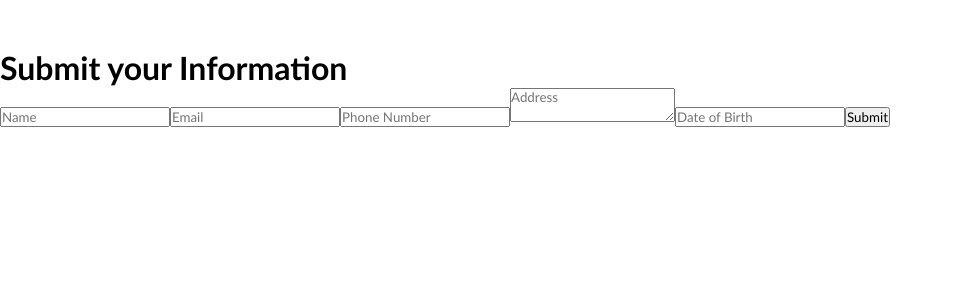
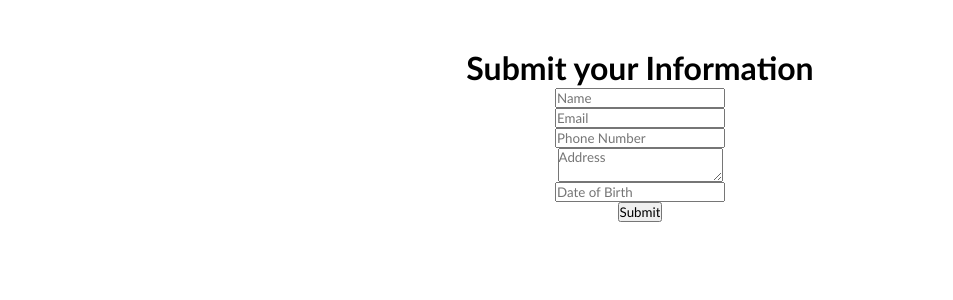
Before and after one commit to katieloesch/react-submission-form, a React (Create React App) app: page / in a window 1280 px wide. Shown: the top 300 px of the page, without its empty margins (0-953 px from the left). Built offline with nearby package versions, Linux system fonts and the light colour scheme; the HTML template or start-up script is replaced by a standard one; a web font is replaced by a local one.

Commit message:
connect form to firebase

```diff
--- a/package.json
+++ b/package.json
@@ -3,11 +3,14 @@
   "version": "0.1.0",
   "private": true,
   "dependencies": {
+    "@firebase/firestore": "^4.1.0",
     "@testing-library/jest-dom": "^5.17.0",
     "@testing-library/react": "^13.4.0",
     "@testing-library/user-event": "^13.5.0",
+    "firebase": "^10.1.0",
     "react": "^18.2.0",
     "react-dom": "^18.2.0",
+    "react-icons": "^4.10.1",
     "react-scripts": "5.0.1",
     "web-vitals": "^2.1.4"
   },
--- a/src/App.module.css
+++ b/src/App.module.css
@@ -2,6 +2,8 @@
     margin-top: 3rem;
     display: flex;
     flex-direction: column;
+    align-items: center;
+    justify-content: center;
     width: 100%;
     min-height: 100%;
 }
--- /dev/null
+++ b/src/api_config/firebase.js
@@ -0,0 +1,20 @@
+
+
+
+
+import firebase from 'firebase/compat/app';
+import 'firebase/compat/auth';
+import 'firebase/compat/firestore';
+
+
+// Initialize Firebase
+const app = firebase.initializeApp({
+    apiKey: "AIzaSyDb63HOWnBg33z3ZhlnGcyxGdVTD1xTT2o",
+    authDomain: "react-submission-form.firebaseapp.com",
+    projectId: "react-submission-form",
+    storageBucket: "react-submission-form.appspot.com",
+    messagingSenderId: "298543221305",
+    appId: "1:298543221305:web:774158b8e14f6f7d7b9be8"
+});
+
+export const db = firebase.firestore();
--- a/src/components/Form/Form.js
+++ b/src/components/Form/Form.js
@@ -1,28 +1,50 @@
 import React, { useState } from 'react'
+import { db } from './../../api_config/firebase'
 import styles from './Form.module.css';
 
 
 const Form = () => {
-    const [formData, setFormData] = useState({
+
+    const templateObj = {
         name: "",
         email: "",
         phone: "",
         address: "",
         dob: ""
-    })
+    }
+
+    const [formData, setFormData] = useState(templateObj)
+
+    const [showMessage, setShowMessage] = useState(false)
+    const [error, setError] = useState('')
 
     const handleFormChange = (e) => {
         setFormData({ ...formData, [e.target.name]: e.target.value })
     }
 
+    const handleFormSubmit = async (e) => {
+        e.preventDefault();
+
+        console.log(formData);
+
+        db.collection('contacts').add(formData)
+        .then(() => (setShowMessage(true)))
+        .catch((err) => (setError(err.message)))
+
+        setFormData(templateObj)
+    }
+
+
   return (
-    <form>
+    <form className={styles.Form} onSubmit={handleFormSubmit}>
         <input type='text' name='name' placeholder='Name' value={formData.name} onChange={handleFormChange} autoComplete="off"></input>
         <input type='email' name='email' placeholder='Email' value={formData.email} onChange={handleFormChange} autoComplete="off"></input>
         <input type='text' name='phone' placeholder='Phone Number' value={formData.phone} onChange={handleFormChange} autoComplete="off"></input>
         <textarea name='address' placeholder='Address' value={formData.address} onChange={handleFormChange} autoComplete="off"></textarea>
         <input type='text' name='dob' placeholder='Date of Birth' value={formData.dob} onChange={handleFormChange} autoComplete="off"></input>
         <input type='submit' value='Submit'></input>
+        {showMessage && <div>SUCCESS</div>}
+        {error && <div>{error}</div>}
 
     </form>
   )
--- a/src/components/Form/Form.module.css
+++ b/src/components/Form/Form.module.css
@@ -0,0 +1,6 @@
+.Form {
+    display: flex;
+    flex-direction: column;
+    align-items: center;
+    justify-content: center;
+}
```
Also changed, not shown: 2 other files (tests, documents, lock files or other folders).
